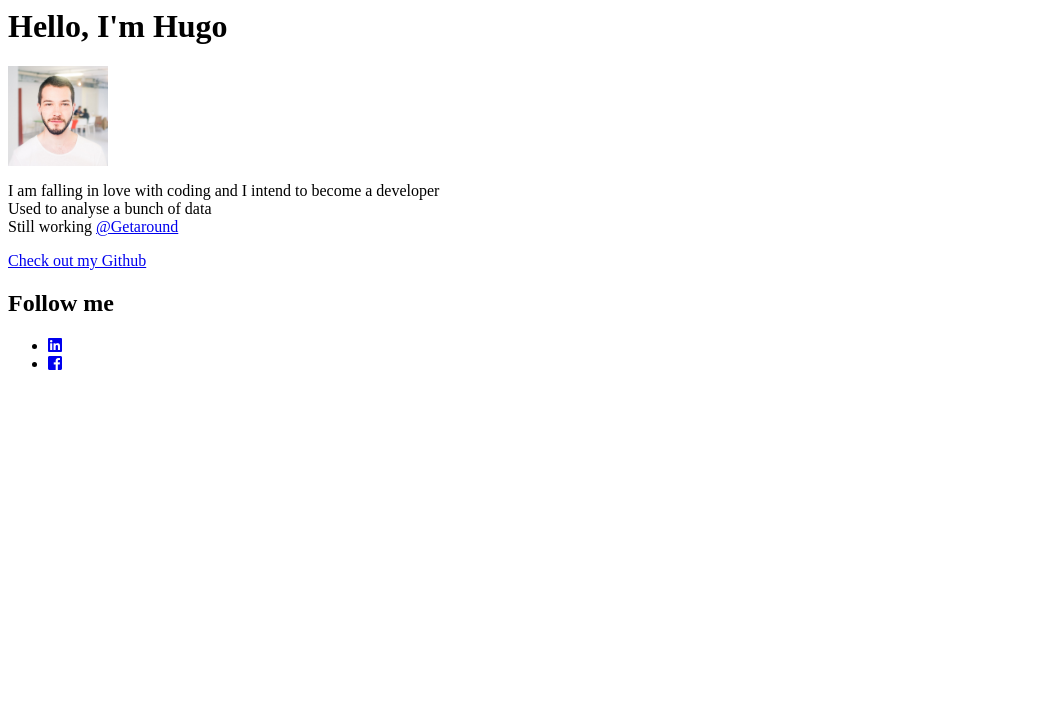
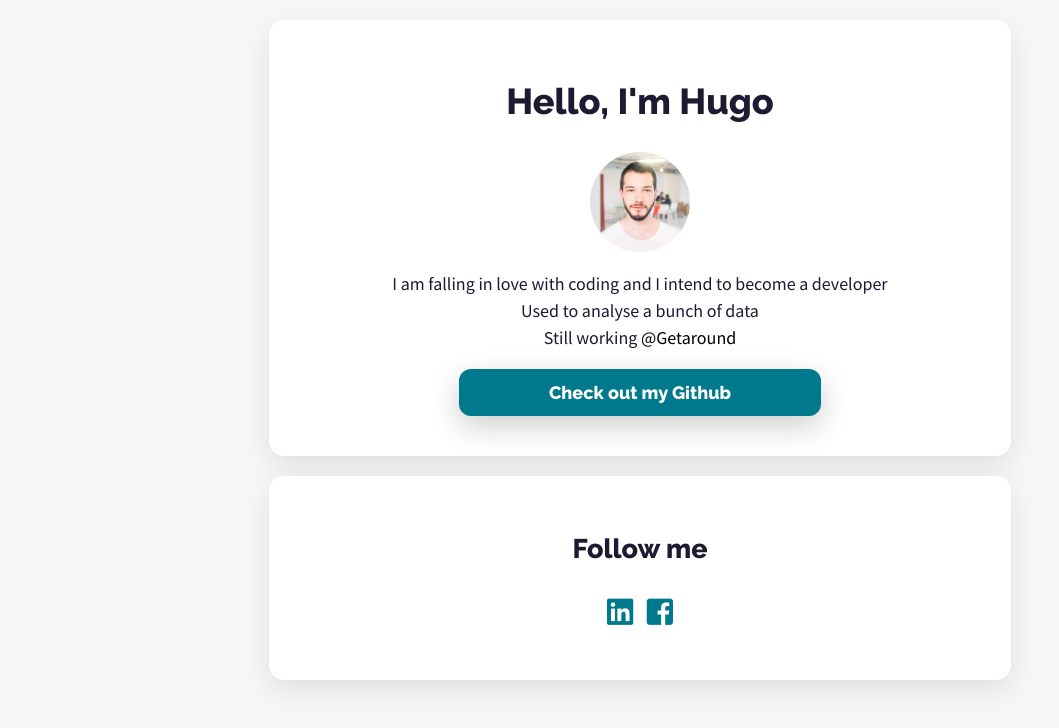
Before and after one commit to dornby/profile, a plain HTML site: page index.html in a window 1280 px wide. Shown: the whole page, without its empty margins (0-1059 px from the left). Drawn offline with Linux system fonts and the light colour scheme.

Commit message:
iterations on links

```diff
--- a/index.html
+++ b/index.html
@@ -4,7 +4,7 @@
     <meta name="viewport" content="width=device-width, initial-scale=1">
     <link rel="stylesheet" href="https://use.fontawesome.com/releases/v5.0.10/css/all.css">
     <link href="https://fonts.googleapis.com/css?family=Raleway:800|Source+Sans+Pro:400,700&display=swap" rel="stylesheet">
-    <link rel="stylesheets" type="text/css" href="/styles.css">
+    <link rel="stylesheet" type="text/css" href="/style.css">
   </head>
 
   <body>
```
